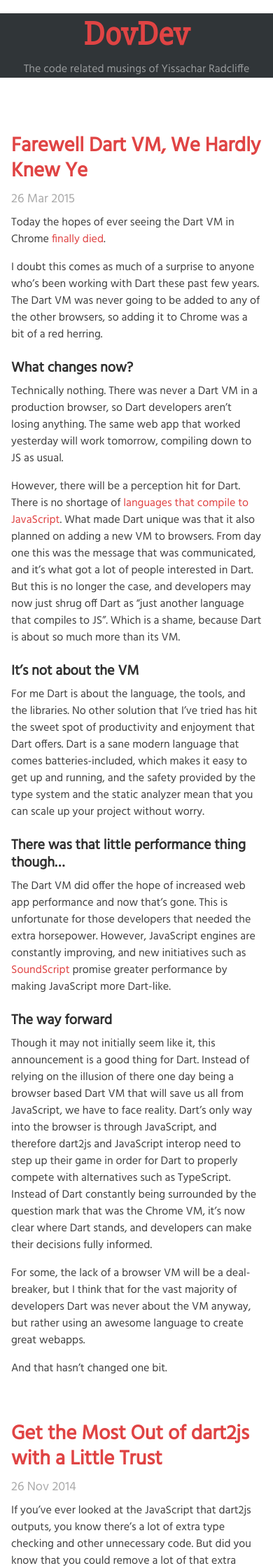
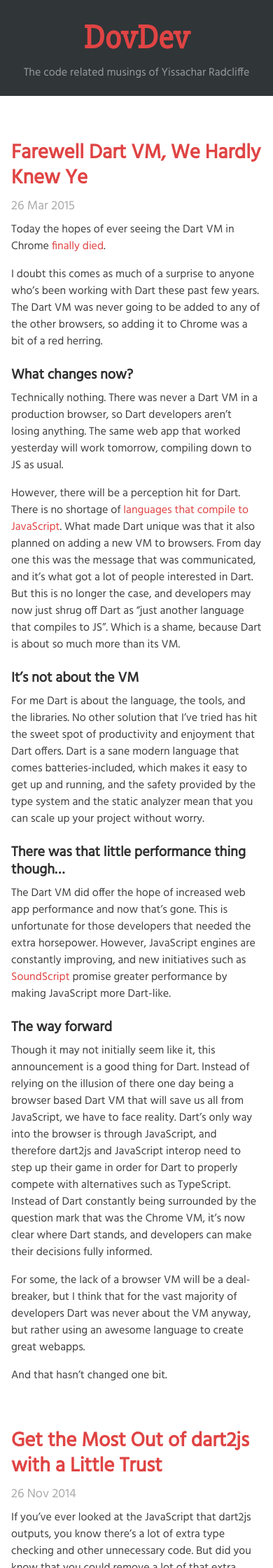
Before and after one commit to yissachar/yissachar.github.io, a Jekyll site: the page built from index.html, in a window 390 px wide. Shown: the top 2240 px of the page at 70% size. Built offline with Jekyll 4.4.1, drawn with Linux system fonts in a browser that asks for light colours; Markdown is read by kramdown in place of the engine named in the settings; the list of posts is cut into pages by our own code.

Commit message:
Make more mobile friendly

```diff
--- a/public/css/hyde.css
+++ b/public/css/hyde.css
@@ -34,16 +34,6 @@
 html {
   font-family: "Hind", Helvetica, Arial, sans-serif;
 }
-@media (min-width: 48rem) {
-  html {
-    font-size: 16px;
-  }
-}
-@media (min-width: 58rem) {
-  html {
-    font-size: 20px;
-  }
-}
 
 
 /*
@@ -57,6 +47,7 @@
   text-align: center;
   color: rgba(255,255,255,.5);
   background-color: #202020;
+  padding: 5px;
 }
 @media (min-width: 48rem) {
   .sidebar {
```
